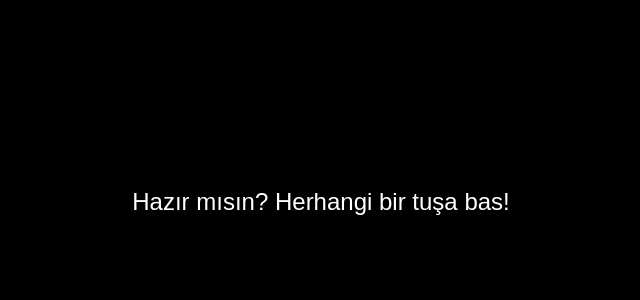
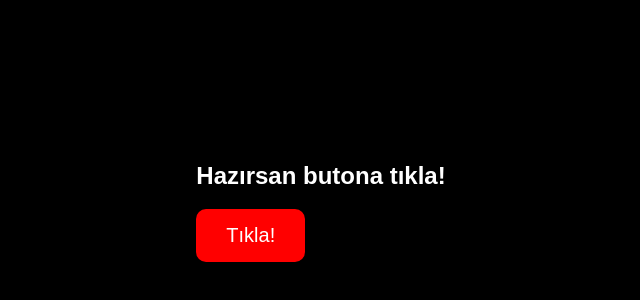
Before and after one commit to ALi144-kun/Su.github.io, a plain HTML site: page index.html in a window 1280 px wide. Shown: the part 198-498 px from the top of the page, without its empty margins (319-959 px from the left). Drawn offline with Linux system fonts and the light colour scheme.

Commit message:
Update index.html

```diff
--- a/index.html
+++ b/index.html
@@ -12,8 +12,23 @@
       display: flex;
       justify-content: center;
       align-items: center;
+      flex-direction: column;
       font-family: sans-serif;
-      font-size: 24px;
+    }
+
+    button {
+      padding: 15px 30px;
+      font-size: 20px;
+      cursor: pointer;
+      background-color: red;
+      border: none;
+      border-radius: 10px;
+      color: white;
+      transition: 0.2s;
+    }
+
+    button:hover {
+      background-color: darkred;
     }
 
     #jumpscare {
@@ -36,7 +51,10 @@
   </style>
 </head>
 <body>
-  <div>Hazır mısın? Herhangi bir tuşa bas!</div>
+  <div>
+    <h2>Hazırsan butona tıkla!</h2>
+    <button onclick="triggerJumpscare()">Tıkla!</button>
+  </div>
 
   <div id="jumpscare">
     <img src="https://i.imgur.com/Z9qZ6Xy.png" alt="Jumpscare Image" />
@@ -44,7 +62,7 @@
   </div>
 
   <script>
-    document.addEventListener("keydown", function () {
+    function triggerJumpscare() {
       const jumpscare = document.getElementById("jumpscare");
       const sound = document.getElementById("scream-sound");
 
@@ -54,7 +72,7 @@
       setTimeout(() => {
         jumpscare.style.display = "none";
       }, 3000); // 3 saniye sonra kaybolur
-    });
+    }
   </script>
 </body>
 </html>
```
